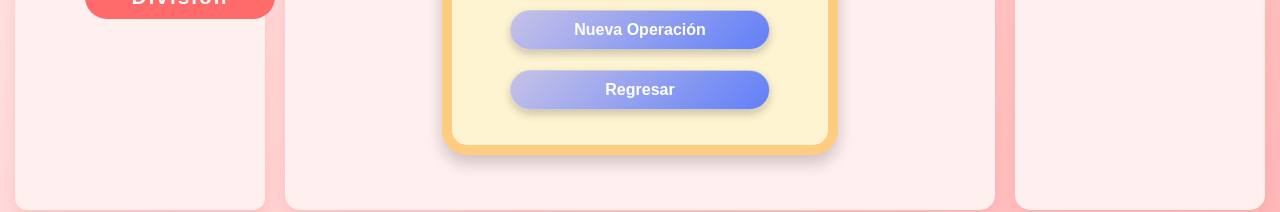
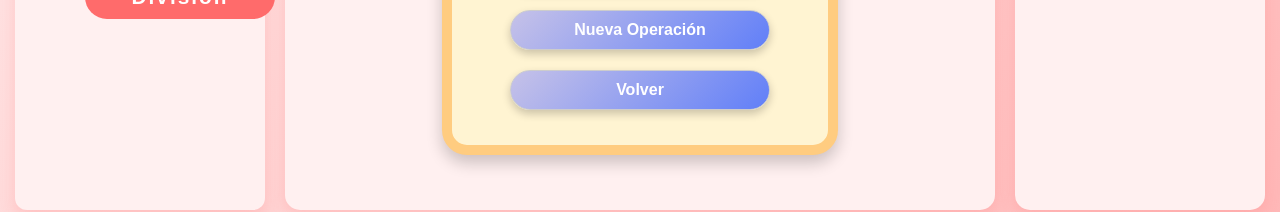
Before and after one commit to ErickQuizhpe/Juegos, a React (Create React App) app: page /AdditionPage in a window 1280 px wide. Shown: the part 576-788 px from the top of the page. Built offline with nearby package versions, Linux system fonts and the light colour scheme.

Commit message:
Boton volver

```diff
--- a/src/pages/AdditionOperation.js
+++ b/src/pages/AdditionOperation.js
@@ -219,7 +219,7 @@ const SumOperation = () => {
           <button onClick={handleCheckAnswer}>Comprobar Respuesta</button>
         )}
         <button onClick={handleClear}>Nueva Operación</button>
-        <button onClick={() => navigate("/games")}>Regresar</button>
+        <button onClick={() => navigate("/")}>Volver</button>
       </div>
     </div>
   );
--- a/src/pages/DivisionOperation.js
+++ b/src/pages/DivisionOperation.js
@@ -208,7 +208,7 @@ const DivisionOperation = () => {
       <div className="button-group">
         <button onClick={comprobarRespuesta}>Comprobar Respuesta</button>
         <button onClick={limpiarCeldas}>Nueva Operación</button>
-        <button onClick={() => navigate("/games")}>Regresar</button>
+        <button onClick={() => navigate("/")}>Volver</button>
       </div>
 
       {feedback && <p>{feedback}</p>}
--- a/src/pages/MinusOperation.js
+++ b/src/pages/MinusOperation.js
@@ -210,7 +210,7 @@ const SubtractionOperation = () => {
           <button onClick={handleCheckAnswer}>Comprobar Respuesta</button>
         )}
         <button onClick={handleClear}>Nueva Operación</button>
-        <button onClick={() => navigate("/games")}>Regresar</button>
+        <button onClick={() => navigate("/")}>Volver</button>
       </div>
     </div>
   );
--- a/src/pages/MultiplicationOperation.js
+++ b/src/pages/MultiplicationOperation.js
@@ -331,8 +331,7 @@ const MultiplicationOperation = () => {
 
         <button onClick={handleClear}>Nueva Operación</button>
         <button onClick={handleClearCarry}>Limpiar Acarreo</button>
-
-        <button onClick={() => navigate("/games")}>Regresar</button>
+        <button onClick={() => navigate("/")}>Volver</button>
       </div>
     </div>
   );
```
